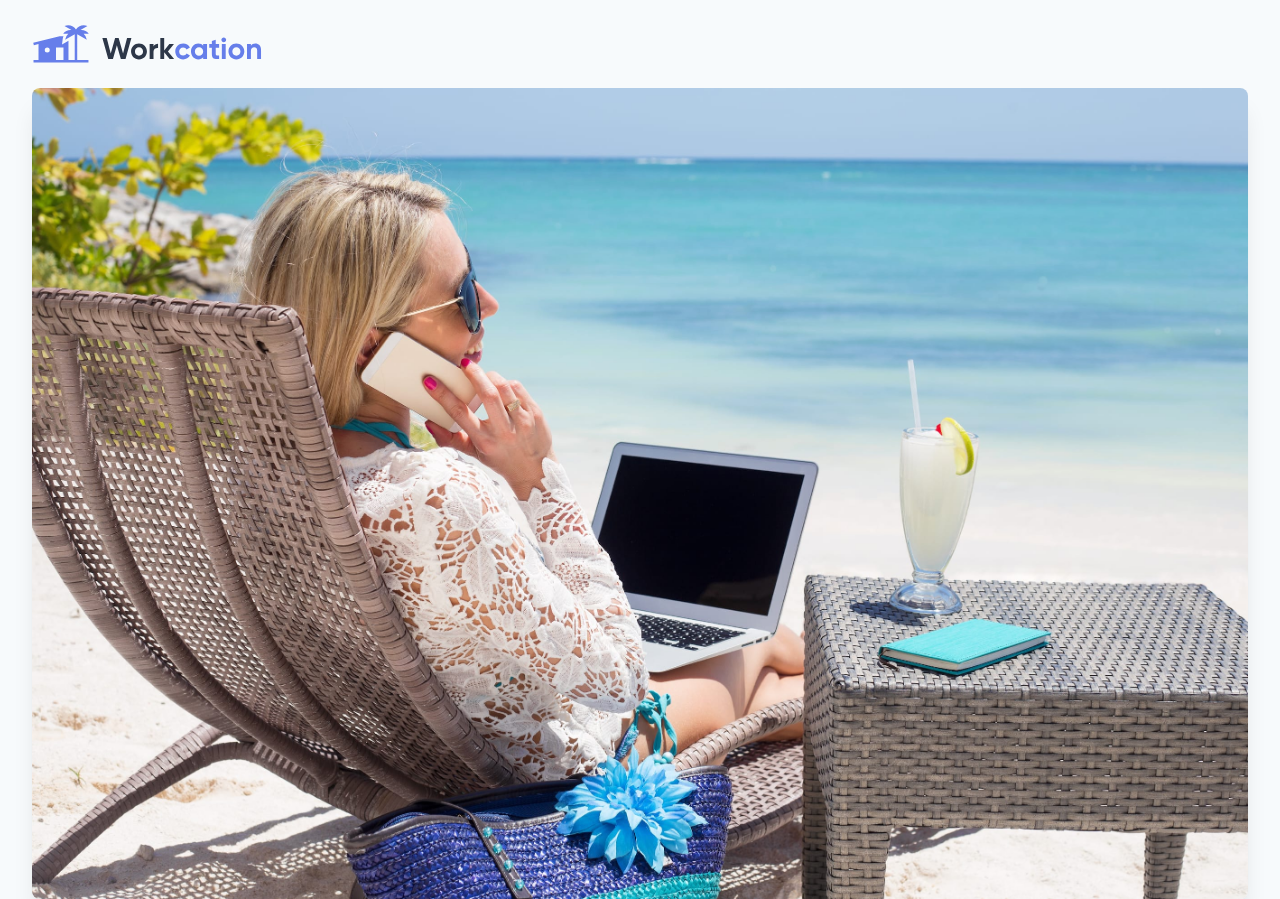
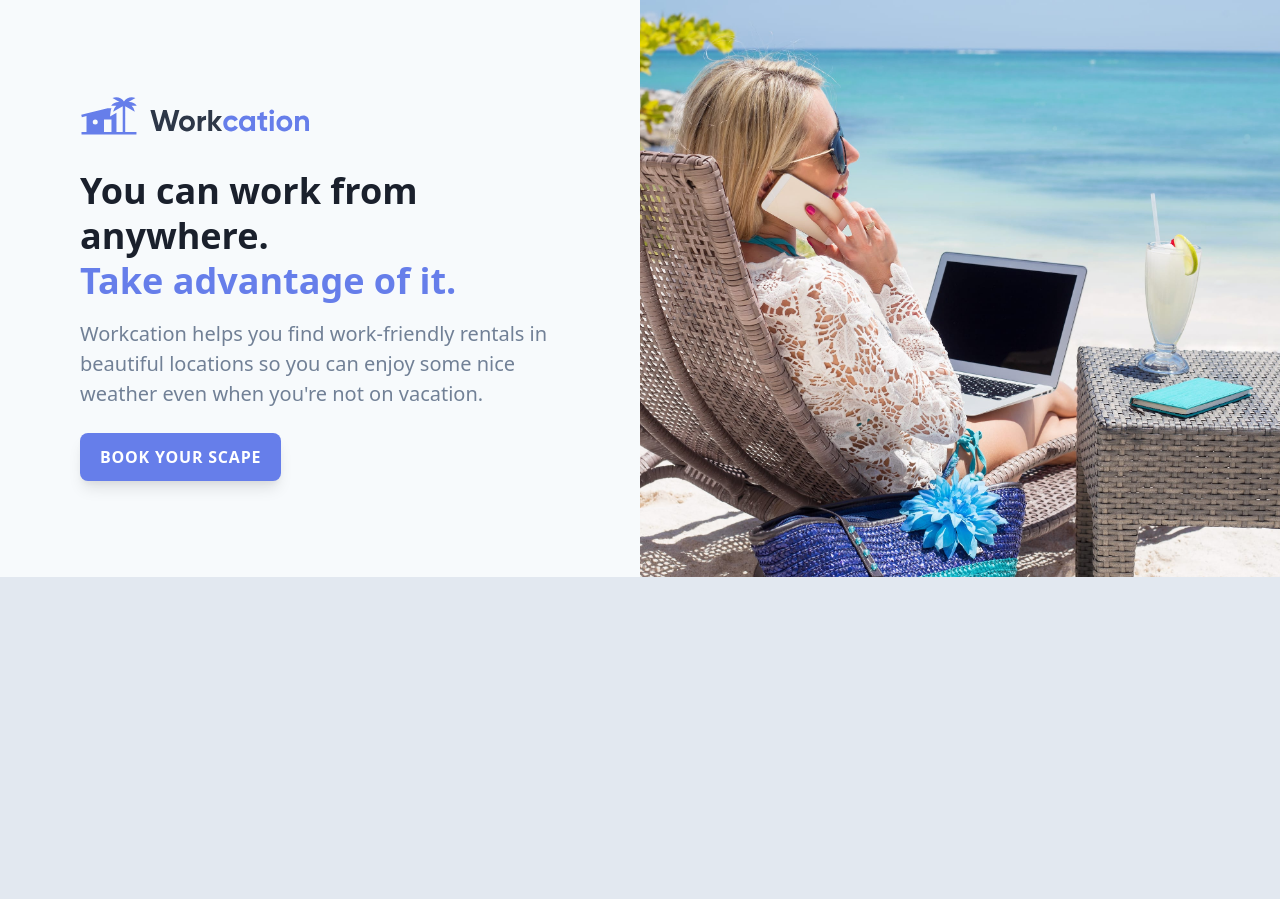
Before and after one commit to PaquitoSoft/tailwind-tutorial, a website: page public/index.html in a window 1280 px wide. Shown: the top 899 px of the page. After the commit the page ends 800 px from the top, so only its background shows below. Drawn offline with nearby package versions, Linux system fonts and the light colour scheme; files that its build step writes are made by us from their sources.

Commit message:
Responsice design

```diff
--- a/public/index.html
+++ b/public/index.html
@@ -7,19 +7,28 @@
 		<link rel="stylesheet" href="/build/css/tailwind.css">
 	</head>
 
-	<body class="bg-gray-100">
-		<div class="px-8 py-6">
+	<body class="bg-gray-300">
+		<div class="bg-gray-100 flex">
+			<div class="px-8 py-6 max-w-md mx-auto sm:max-w-xl lg:max-w-full lg:w-1/2 lg:py-24 lg:px-12">
+				<div class="xl:max-w-lg xl:ml-auto">
 					<img class="h-10" src="/img/logo.svg" alt="Workation">
-			<img class="mt-6 rounded-lg shadow-xl" src="/img/beach-work.jpg" alt="Woman workactioning on the beach">
-			<h1 class="mt-6 text-2xl font-bold text-gray-900 leading-tight">
+					<img class="mt-6 rounded-lg shadow-xl sm:mt-8 sm:h-64 sm:w-full sm:object-cover sm:object-center lg:hidden" src="/img/beach-work.jpg" alt="Woman workactioning on the beach">
+					<h1 class="mt-6 text-2xl font-bold text-gray-900 leading-tight sm:mt-8 sm:text-4xl lg:text-3xl xl:text-4xl">
 						You can work from anywhere.
+						<br class="hidden lg:inline">
 						<span class="text-indigo-500">Take advantage of it.</span>
 					</h1>
-			<p class="mt-2 text-gray-600">
+					<p class="mt-2 text-gray-600 sm:mt-4 sm:text-xl">
 						Workcation helps you find work-friendly rentals in beautiful locations so you can enjoy some nice weather even when you're not on vacation.
 					</p>
-			<div class="mt-4">
-				<a class="inline-block px-5 py-3 bg-indigo-500 rounded-lg shadow-lg text-sm text-white uppercase tracking-wider font-semibold" href="#">Book your scape</a>
+					<div class="mt-4 sm:mt-6">
+						<a class="inline-block px-5 py-3 bg-indigo-500 rounded-lg shadow-lg text-sm text-white uppercase tracking-wider font-semibold sm:text-base" href="#">Book your scape</a>
+					</div>
+				</div>
+			</div>
+
+			<div class="hidden lg:block lg:w-1/2 lg:relative">
+				<img class="absolute inset-0 h-full w-full object-cover object-center" src="/img/beach-work.jpg" alt="Woman workactioning on the beach">
 			</div>
 		</div>
 	</body>
```
Lines whose indentation alone changed are shown as unchanged.
